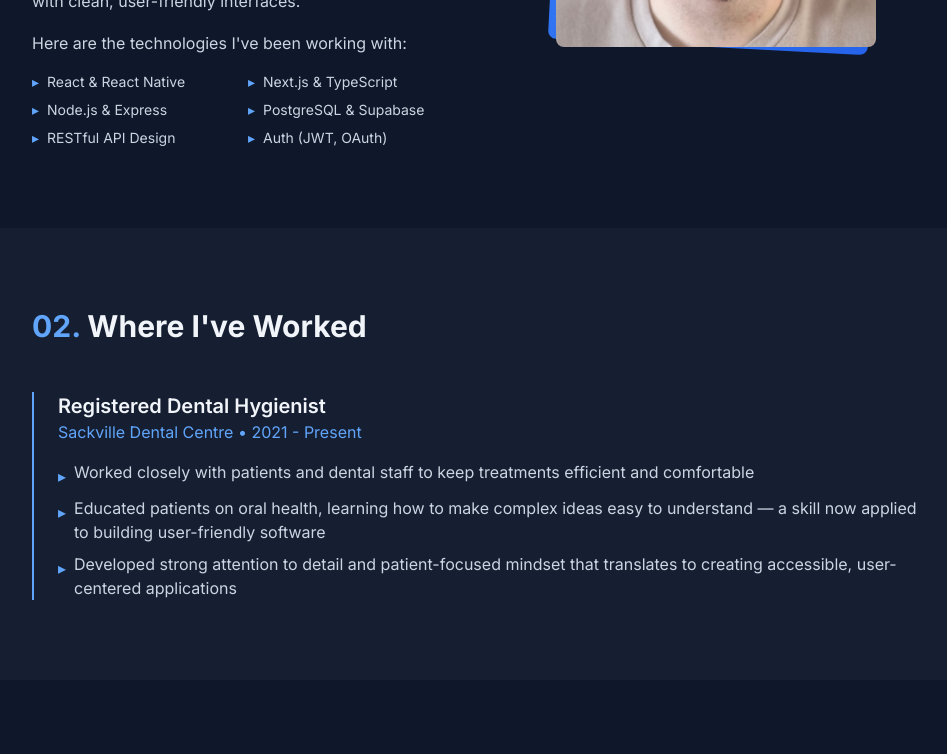
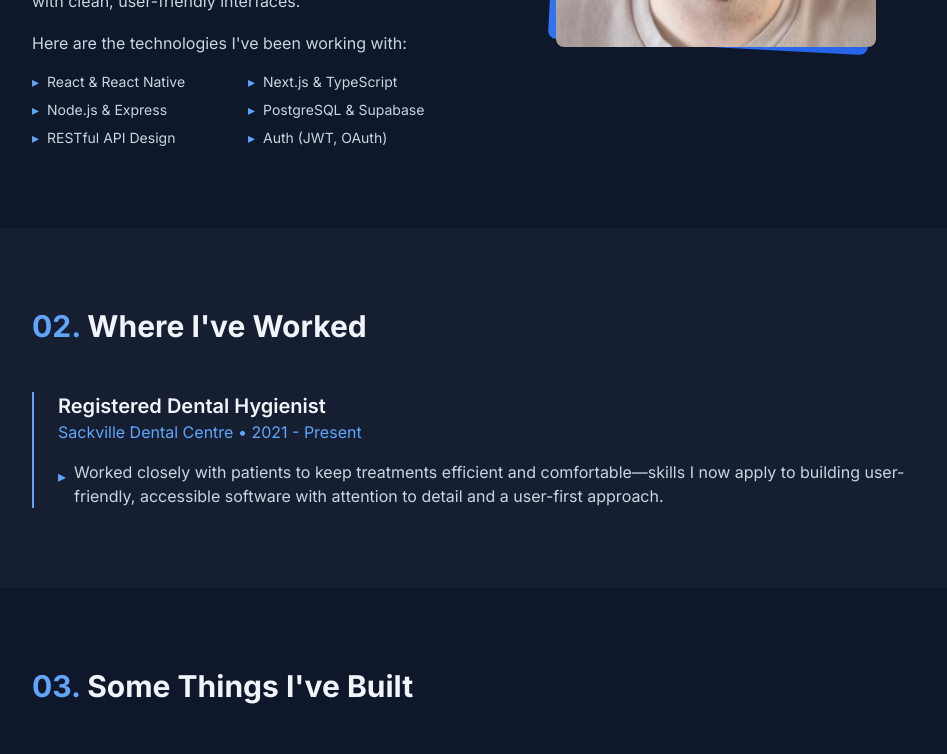
Before and after one commit to jvpatey/portfolio, a Next.js app: page / in a window 1280 px wide. Shown: the part 1318-2072 px from the top of the page, without its empty margins (160-1107 px from the left). Built offline with nearby package versions, Linux system fonts and the light colour scheme.

Commit message:
updated hero and experience section to be more concise

```diff
--- a/components/Experience.tsx
+++ b/components/Experience.tsx
@@ -17,20 +17,10 @@ export default function Experience() {
             <ul className="mt-4 space-y-2 text-slate-300">
               <li className="flex items-start">
                 <span className="text-blue-400 mr-2 mt-1">▸</span>
-                Worked closely with patients and dental staff to keep treatments
-                efficient and comfortable
-              </li>
-              <li className="flex items-start">
-                <span className="text-blue-400 mr-2 mt-1">▸</span>
-                Educated patients on oral health, learning how to make complex
-                ideas easy to understand — a skill now applied to building
-                user-friendly software
-              </li>
-              <li className="flex items-start">
-                <span className="text-blue-400 mr-2 mt-1">▸</span>
-                Developed strong attention to detail and patient-focused mindset
-                that translates to creating accessible, user-centered
-                applications
+                Worked closely with patients to keep treatments efficient and
+                comfortable—skills I now apply to building user-friendly,
+                accessible software with attention to detail and a user-first
+                approach.
               </li>
             </ul>
           </div>
--- a/components/Hero.tsx
+++ b/components/Hero.tsx
@@ -15,8 +15,6 @@ export default function Hero() {
           </h2>
           <p className="text-lg text-slate-400 max-w-2xl leading-relaxed">
             I build web and mobile applications that solve real problems.
-            Passionate about creating intuitive user experiences and clean,
-            efficient code.
           </p>
           <div className="pt-8">
             <a
```
